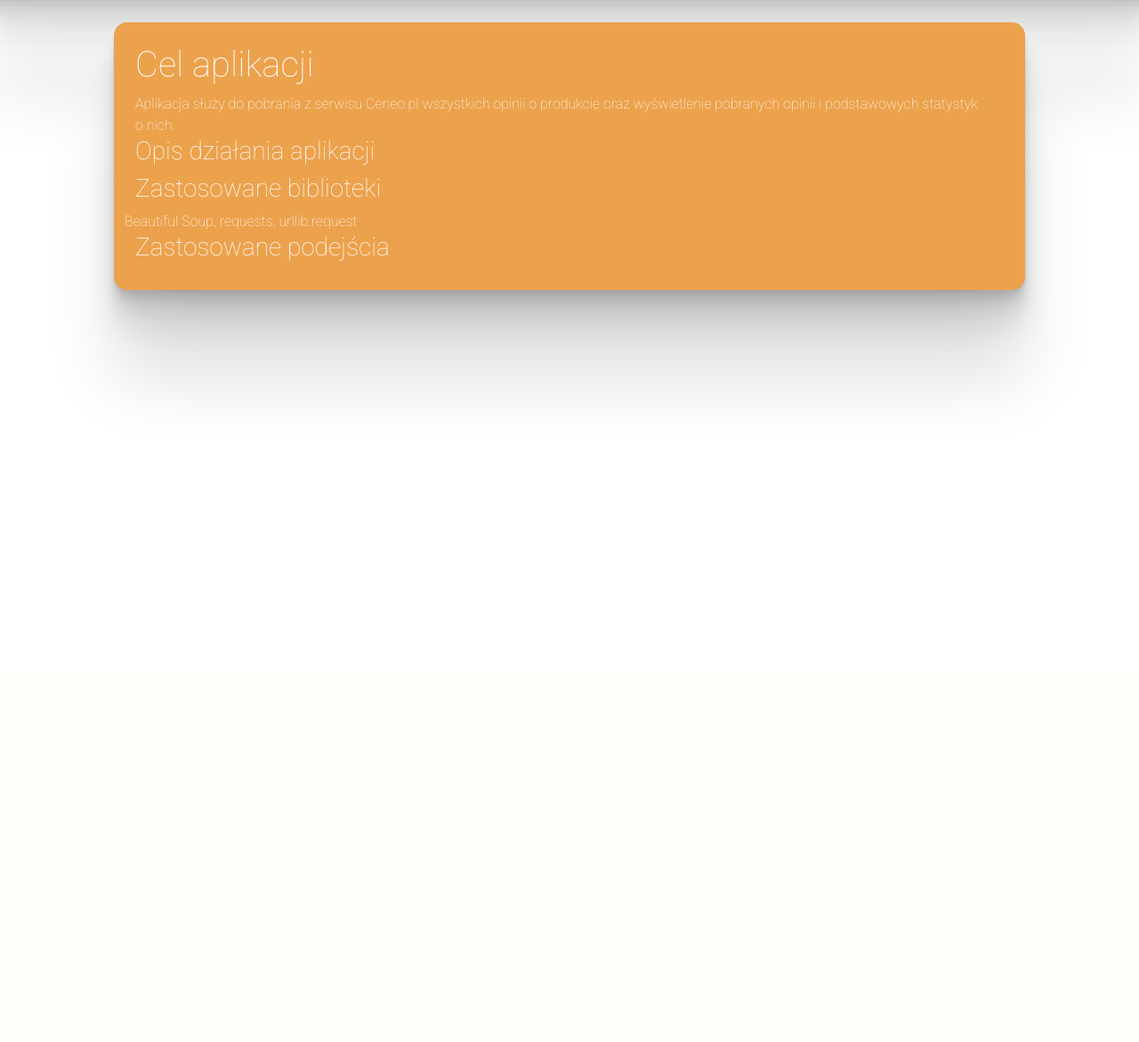
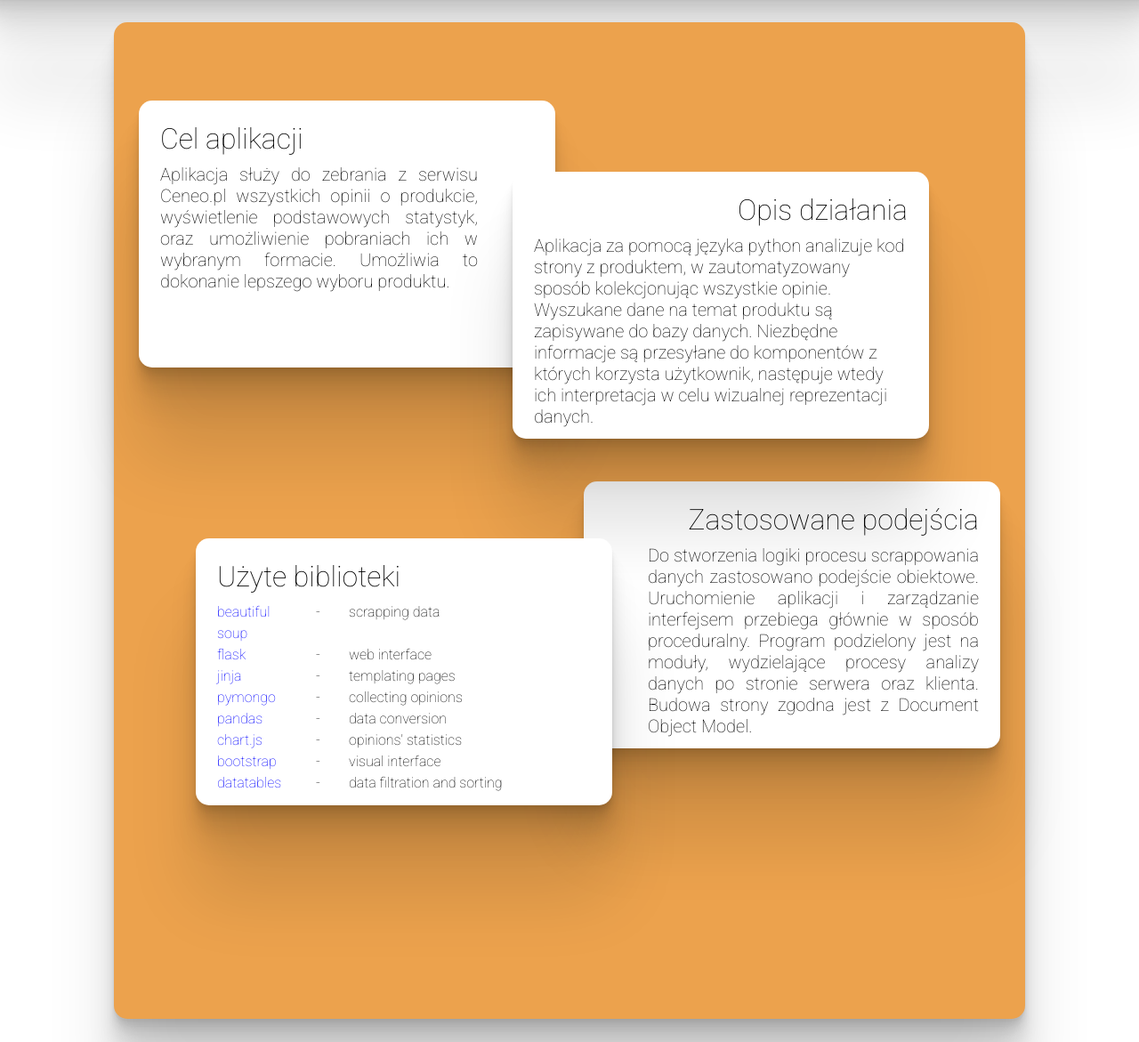
Before and after one commit to cieslakamil/web-scrapper, a Flask app: page / in a window 1280 px wide. Shown: the part 45-1216 px from the top of the page at 89% size. Before the commit the page ends 479 px from the top, so only its background shows below. Run offline with Flask 2, Linux system fonts and the light colour scheme; some libraries are stand-ins or nearby versions.

Commit message:
completed home page

```diff
--- /dev/null
+++ b/static/css/index.css
@@ -0,0 +1,70 @@
+.container {
+    min-height: 140vh;
+}
+
+.widget {
+    width: 100px;
+    background-color: white;
+    height: 300px;
+    padding: 1.5em;
+    color: black;
+    display: flex;
+    flex-direction: column;
+    margin: 1em;
+    border-radius: 15px;
+    box-shadow: 0 2.8px 2.2px rgba(0, 0, 0, 0.034), 0 6.7px 5.3px rgba(0, 0, 0, 0.048), 0 12.5px 10px rgba(0, 0, 0, 0.06), 0 22.3px 17.9px rgba(0, 0, 0, 0.072), 0 41.8px 33.4px rgba(0, 0, 0, 0.086), 0 100px 80px rgba(0, 0, 0, 0.12);
+}
+
+.widget-title {
+    text-align: center;
+}
+
+.widget span {
+    font-size: 1.1em;
+    width: 85%;
+    text-align: justify;
+}
+
+.app-purpose {
+    z-index: 1;
+}
+
+.app-description {
+    position: relative;
+    top: 5em;
+    right: 5em;
+    z-index: 2;
+}
+
+.app-description .widget-title {
+    text-align: right;
+}
+
+.approaches {
+    position: relative;
+}
+
+.approaches .widget-title {
+    text-align: right;
+}
+
+.approaches-text {
+    text-align: justify;
+    margin-left: 3em;
+}
+
+.used-libraries {
+    position: relative;
+    left: 4em;
+    top: 4em;
+    z-index: 2;
+}
+
+.container .row:nth-child(1) {
+    margin-top: 3em;
+    margin-bottom: 6em;
+}
+
+.used-libraries .col-3 {
+    color: blue;
+}
--- a/templates/author.html
+++ b/templates/author.html
@@ -22,11 +22,11 @@
 
                     <br>
                     <a href="https://github.com/cieslakamil ">
-                        https://github.com/cieslakamil
+                        github.com/cieslakamil
                     </a>
                     <br>
-                    <a href="www.linkedin.com/in/kamil-ciesla">
-                        www.linkedin.com/in/kamil-ciesla
+                    <a href="https://www.linkedin.com/in/kamil-ciesla/">
+                        linkedin.com/in/kamil-ciesla
                     </a>
                 </div>
             </div>
--- a/templates/index.html
+++ b/templates/index.html
@@ -1,29 +1,125 @@
-{% extends 'base.html' %} {% block body %}
+{% extends 'base.html' %} {% block head %}
+<link rel="stylesheet" href="{{ url_for('static', filename='css/index.css') }}"> {% endblock %}{% block body %}
 
 <div class="container">
-    <div id="project-description" class="row">
-        <div class="row">
-            <h1>Cel aplikacji</h1>
+    <div class="row">
+        <div class="col widget app-purpose">
+            <h2 widget-title>
+                Cel aplikacji
+            </h2>
+            <span>
+                <h5>
+                    Aplikacja służy do zebrania  z serwisu Ceneo.pl
+                    wszystkich opinii o produkcie, wyświetlenie podstawowych
+                    statystyk, oraz umożliwienie pobraniach ich w wybranym formacie.
+                    Umożliwia to dokonanie lepszego wyboru produktu.
+                </h5>
+            </span>
+        </div>
+        <div class="col widget app-description">
+            <h2 class="widget-title">
+                Opis działania
+            </h2>
+            <div class="col">
+                <h5>
+                    Aplikacja za pomocą języka python analizuje kod strony z produktem, w zautomatyzowany sposób kolekcjonując wszystkie opinie. Wyszukane dane na temat produktu są zapisywane do bazy danych. Niezbędne informacje są przesyłane do komponentów z których korzysta
+                    użytkownik, następuje wtedy ich interpretacja w celu wizualnej reprezentacji danych.
+
+                </h5>
+            </div>
+        </div>
+    </div>
+    <div class="row">
+        <div class="col widget used-libraries">
+            <h2 widget-title>
+                Użyte biblioteki
+            </h2>
+            <div class="row">
+                <div class="col-3">
+                    <a href="https://www.crummy.com/software/BeautifulSoup/bs4/doc/" target="_blank">
+                        beautiful soup
+                    </a>
+                </div>
+                <div class="col-1">-</div>
+                <div class="col">scrapping data</div>
+            </div>
+            <div class="row">
+                <div class="col-3">
+                    <a href="https://flask.palletsprojects.com/" target="_blank">
+                        flask
+                    </a>
+                </div>
+                <div class="col-1">-</div>
+                <div class="col">web interface</div>
+            </div>
+            <div class="row">
+                <div class="col-3">
+                    <a href="https://jinja.palletsprojects.com/en/2.11.x/" target="_blank">
+                        jinja
+                    </a>
+                </div>
+                <div class="col-1">-</div>
+                <div class="col">templating pages</div>
+            </div>
+            <div class="row">
+                <div class="col-3">
+                    <a href="https://pymongo.readthedocs.io/en/stable/" target="_blank">
+                        pymongo
+                    </a>
+                </div>
+                <div class="col-1">-</div>
+                <div class="col">collecting opinions</div>
+            </div>
+            <div class="row">
+                <div class="col-3">
+                    <a href="https://pandas.pydata.org/" target="_blank">
+                        pandas
+                    </a>
+                </div>
+                <div class="col-1">-</div>
+                <div class="col">data conversion</div>
+            </div>
+            <div class="row">
+                <div class="col-3">
+                    <a href="https://www.chartjs.org/" target="_blank">
+                        chart.js
+                    </a>
+                </div>
+                <div class="col-1">-</div>
+                <div class="col">opinions' statistics</div>
+            </div>
+            <div class="row">
+                <div class="col-3">
+                    <a href="https://getbootstrap.com/" target="_blank">
+                        bootstrap
+                    </a>
+                </div>
+                <div class="col-1">-</div>
+                <div class="col"> visual interface</div>
+            </div>
+            <div class="row">
+                <div class="col-3">
+                    <a href="https://datatables.net/" target="_blank">
+                        datatables
+                    </a>
+                </div>
+                <div class="col-1">-</div>
+                <div class="col">data filtration and sorting</div>
+            </div>
 
         </div>
-        <div class="row">
-            <span>Aplikacja służy do pobrania z serwisu Ceneo.pl
-                    wszystkich opinii o produkcie oraz wyświetlenie
-                    pobranych opinii i podstawowych statystyk o nich.</span>
-        </div>
-        <div class="row">
-            <h3>Opis działania aplikacji</h3>
-        </div>
-        <div class="row">
-            <h3>Zastosowane biblioteki</h3>
-        </div>
-        <div class="row">
-            Beautiful Soup, requests, urllib.request
-        </div>
-        <div class="row">
-            <h3>Zastosowane podejścia</h3>
-        </div>
-        <div class="row">
+        <div class="col widget approaches float-right">
+            <div>
+                <h2 class="widget-title">
+                    Zastosowane podejścia
+                </h2>
+            </div>
+            <div class=" col approaches-text">
+                <h5>
+                    Do stworzenia logiki procesu scrappowania danych zastosowano podejście obiektowe. Uruchomienie aplikacji i zarządzanie interfejsem przebiega głównie w sposób proceduralny. Program podzielony jest na moduły, wydzielające procesy analizy danych po stronie
+                    serwera oraz klienta. Budowa strony zgodna jest z Document Object Model.
+                </h5>
+            </div>
         </div>
     </div>
 </div>
```
Also changed, not shown: app.py (+0 -7 lines).
